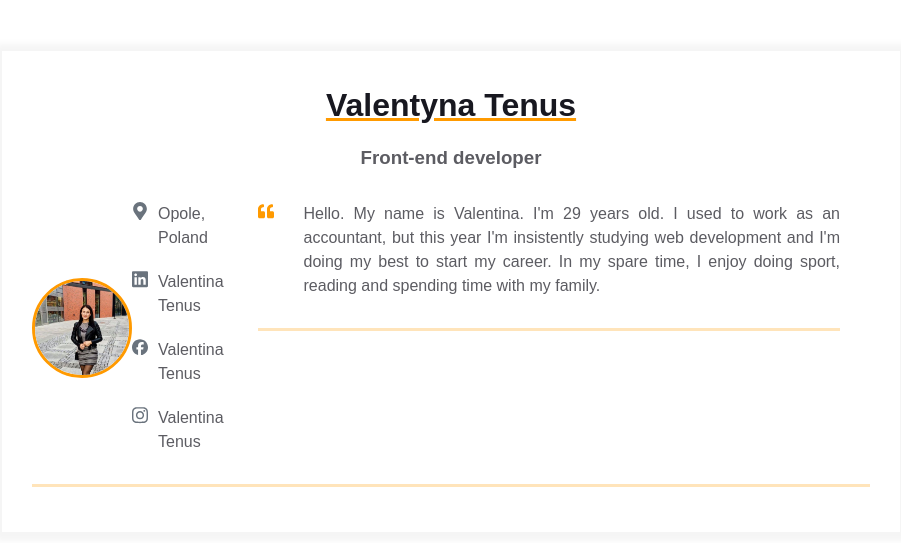
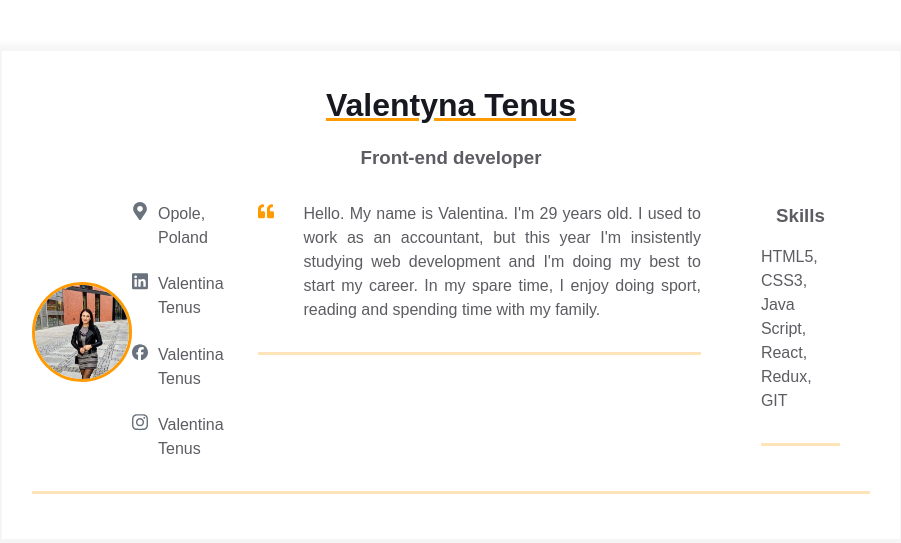
Before and after one commit to ValentinaTenus/my-resume, a plain HTML site: page index.html in a window 1280 px wide. Shown: the whole page, without its empty margins (189-1090 px from the left). Drawn offline with Linux system fonts and the light colour scheme.

Commit message:
added skills

```diff
--- a/index.html
+++ b/index.html
@@ -157,6 +157,16 @@
                       </div>
                     </div>
                   </div>
+                  <div class="container">
+                    <div class="resume__block">
+                      <div class="skills">
+                        <h3 class="skills__header">Skills</h3>
+                        <p class="skills__text">
+                          HTML5, CSS3, Java Script, React, Redux, GIT
+                        </p>
+                      </div>
+                    </div>
+                  </div>
               </div>
             </div>
           </div>
```
